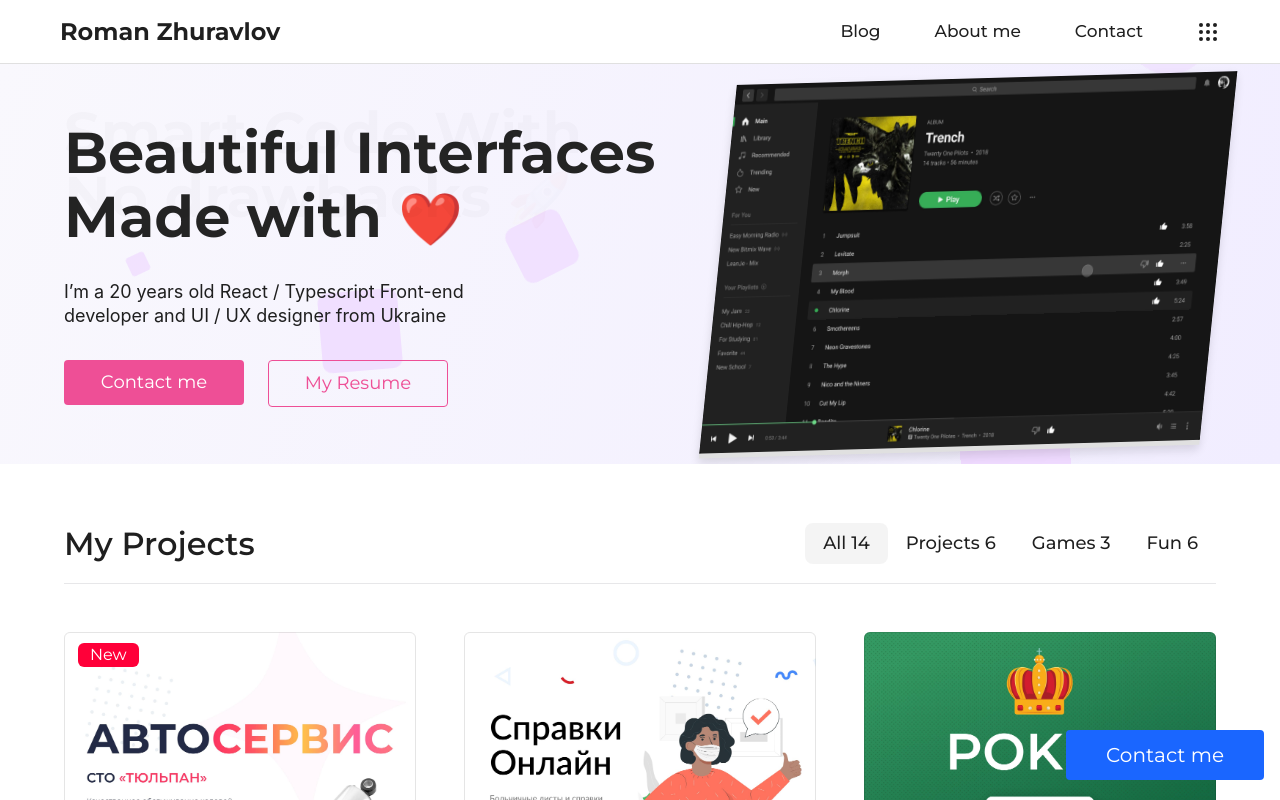
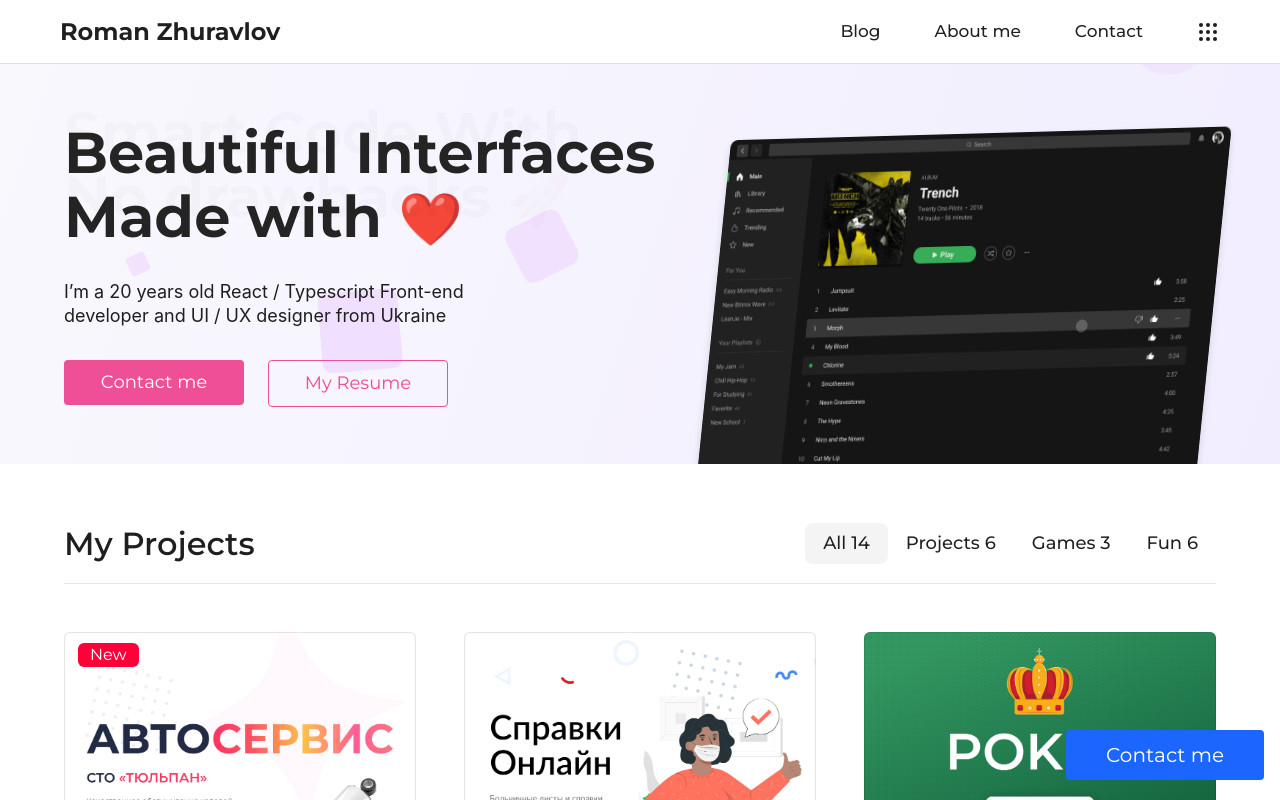
Before and after one commit to snelsi/personal-site, a Next.js app: page / in a window 1280 px wide. Shown: the top 800 px of the page. Built offline with nearby package versions, Linux system fonts and the light colour scheme.

Commit message:
Fix  Hero Image

```diff
--- a/components/Landing/HeroImage.tsx
+++ b/components/Landing/HeroImage.tsx
@@ -21,6 +21,10 @@ const Container = styled.div`
   height: 600px;
   z-index: 0;
 
+  display: flex;
+  align-items: center;
+  justify-content: center;
+
   @media (max-width: 1500px) {
     width: 45vw;
     height: 500px;
@@ -28,9 +32,9 @@ const Container = styled.div`
   @media (max-width: 1080px) {
     display: none;
   }
-  & > img {
-    width: 100%;
-    height: 100%;
-    object-fit: contain;
+
+  & > div {
+    overflow: hidden;
+    border-radius: 8px;
   }
 `;
```
